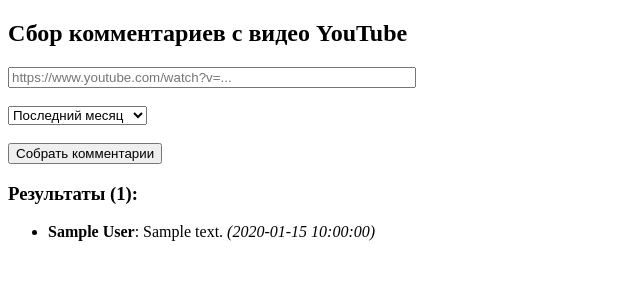
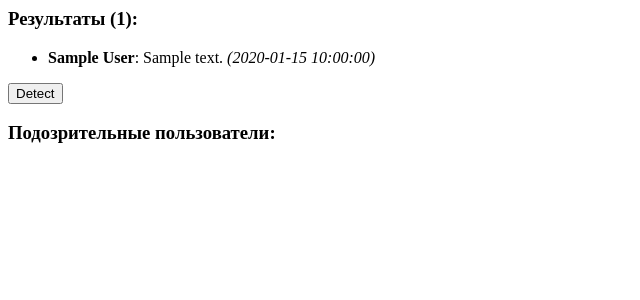
Before and after one commit to mozgoboy1980/youtube-bot-detector, a Flask app: template templates/index.html in a window 1280 px wide. Shown: the top 300 px of the page, without its empty margins (0-640 px from the left). Run offline with Flask 3, Linux system fonts and the light colour scheme; the template is opened without the code that fills it: most values are stand-ins (such as "Sample title", 1, 10 or a date in 2020).

Commit message:
добавлена кнопка Detect для выявления подозрительных пользователей

```diff
--- a/templates/index.html
+++ b/templates/index.html
@@ -1,47 +1,35 @@
-<!DOCTYPE html>
-<html lang="ru">
-<head>
-    <meta charset="UTF-8">
-    <title>Сбор комментариев с видео YouTube</title>
-    <style>
-        #loading {
-            display: none;
-            font-style: italic;
-            color: #555;
-            margin-top: 10px;
-        }
-    </style>
+{% if comments %}
+    <h3>Результаты ({{ comments|length }}):</h3>
+    <ul id="all-comments">
+    {% for c in comments %}
+        <li><strong>{{ c.author }}</strong>: {{ c.text }} <em>({{ c.date }})</em></li>
+    {% endfor %}
+    </ul>
+
+    <button onclick="detectBots()">Detect</button>
+    <h3>Подозрительные пользователи:</h3>
+    <ul id="bot-comments"></ul>
+
     <script>
-        function showLoading() {
-            document.getElementById("loading").style.display = "inline";
+        function detectBots() {
+            const all = document.querySelectorAll("#all-comments li");
+            const bots = [];
+
+            all.forEach(el => {
+                const text = el.textContent.trim();
+                const match = text.match(/^@([^\s:]+)/);
+                if (match) {
+                    const username = match[1];
+                    const isBot = username.startsWith("user") || /\d{3,}/.test(username);
+                    if (isBot) {
+                        bots.push(el.cloneNode(true));
+                    }
+                }
+            });
+
+            const botList = document.getElementById("bot-comments");
+            botList.innerHTML = "";
+            bots.forEach(b => botList.appendChild(b));
         }
     </script>
-</head>
-<body>
-    <h2>Сбор комментариев с видео YouTube</h2>
-
-    <form method="post" onsubmit="showLoading()">
-        <input type="text" name="video_url" placeholder="https://www.youtube.com/watch?v=..." required style="width: 400px;"><br><br>
-        <select name="period">
-            <option value="day">Последний день</option>
-            <option value="week">Последняя неделя</option>
-            <option value="month" selected>Последний месяц</option>
-        </select><br><br>
-        <button type="submit">Собрать комментарии</button>
-        <span id="loading">⏳ Загрузка...</span>
-    </form>
-
-    {% if error %}
-        <p style="color: red;">Ошибка: {{ error }}</p>
-    {% endif %}
-
-    {% if comments %}
-        <h3>Результаты ({{ comments|length }}):</h3>
-        <ul>
-        {% for c in comments %}
-            <li><strong>{{ c.author }}</strong>: {{ c.text }} <em>({{ c.date }})</em></li>
-        {% endfor %}
-        </ul>
-    {% endif %}
-</body>
-</html>
+{% endif %}
```
